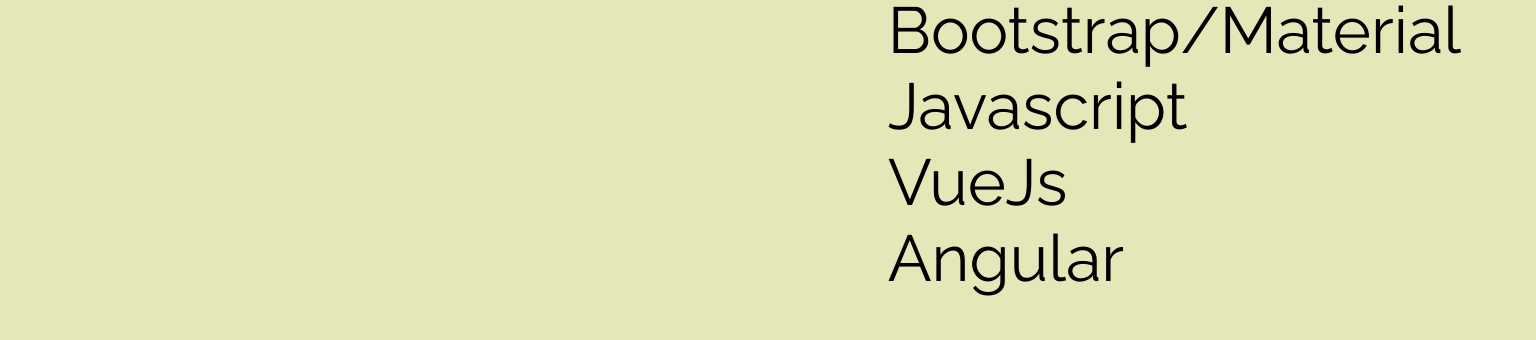
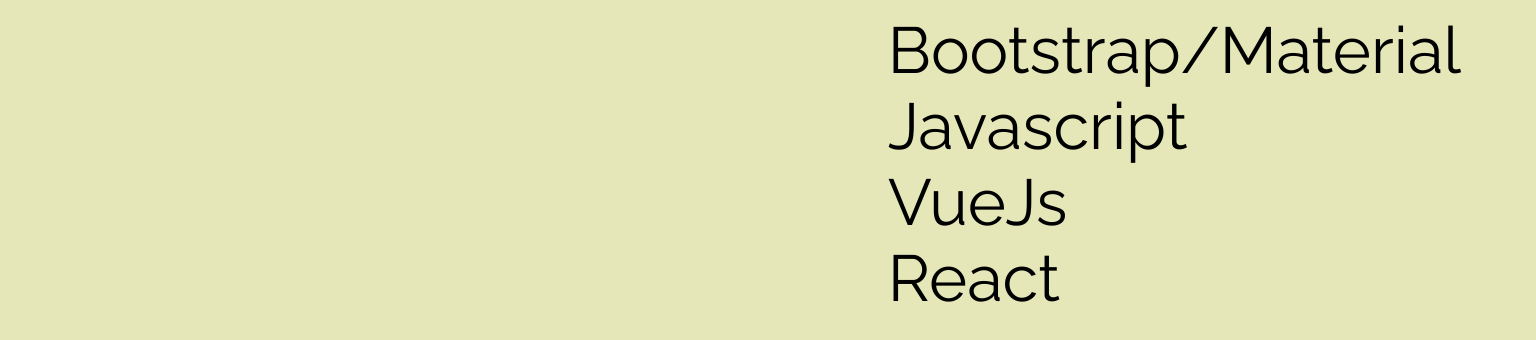
Before and after one commit to kleinemmac/kleinemmac.github.io, a plain HTML site: page skills.html in a window 1536 px wide. Shown: the part 404-744 px from the top of the page. Drawn offline with Linux system fonts and the light colour scheme.

Commit message:
mobilization adjustment, updated ReadMe

```diff
--- a/skills.html
+++ b/skills.html
@@ -38,7 +38,7 @@
             <li>Bootstrap/Material</li>
             <li>Javascript</li>
             <li>VueJs</li>
-            <li>Angular</li>
+            <li>React</li>
         </ul>
     </main>
 </body>
--- a/styles.css
+++ b/styles.css
@@ -14,7 +14,7 @@ a:hover {
 
 .bounce-in-top {
 	-webkit-animation: bounce-in-top 1.1s both;
-	        animation: bounce-in-top 1.1s both;
+                animation: bounce-in-top 1.1s both;
 }
 /**
  * ----------------------------------------
@@ -182,7 +182,7 @@ main ul {
 
     main {
         position: absolute;
-        bottom: 100px;
+        bottom: 10vh;
         right: 75px;
         padding: 0 0 0 0;
     }
@@ -190,6 +190,7 @@ main ul {
     main p {
         font-size: 65px;
         text-align: left;
+        margin-bottom: 0px;
     }
 
     main ul {
```
Also changed, not shown: 1 other file.
